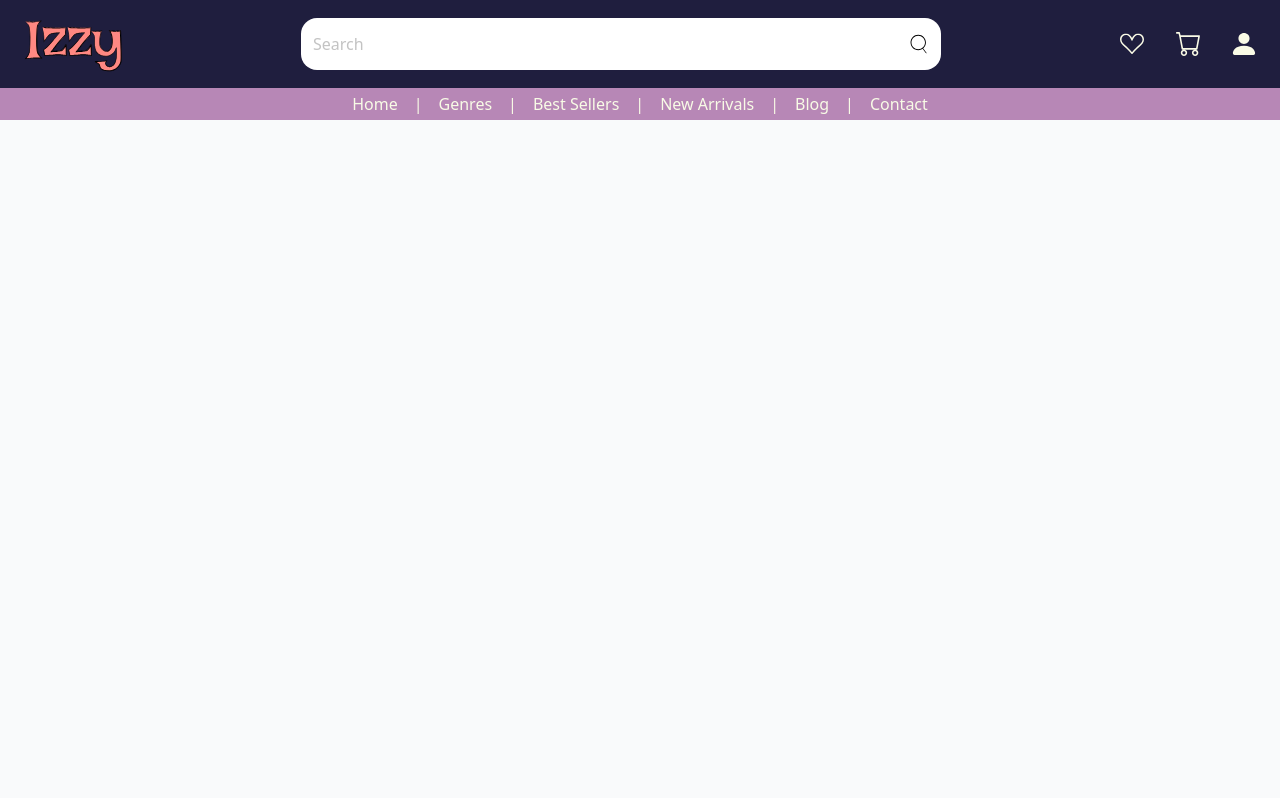
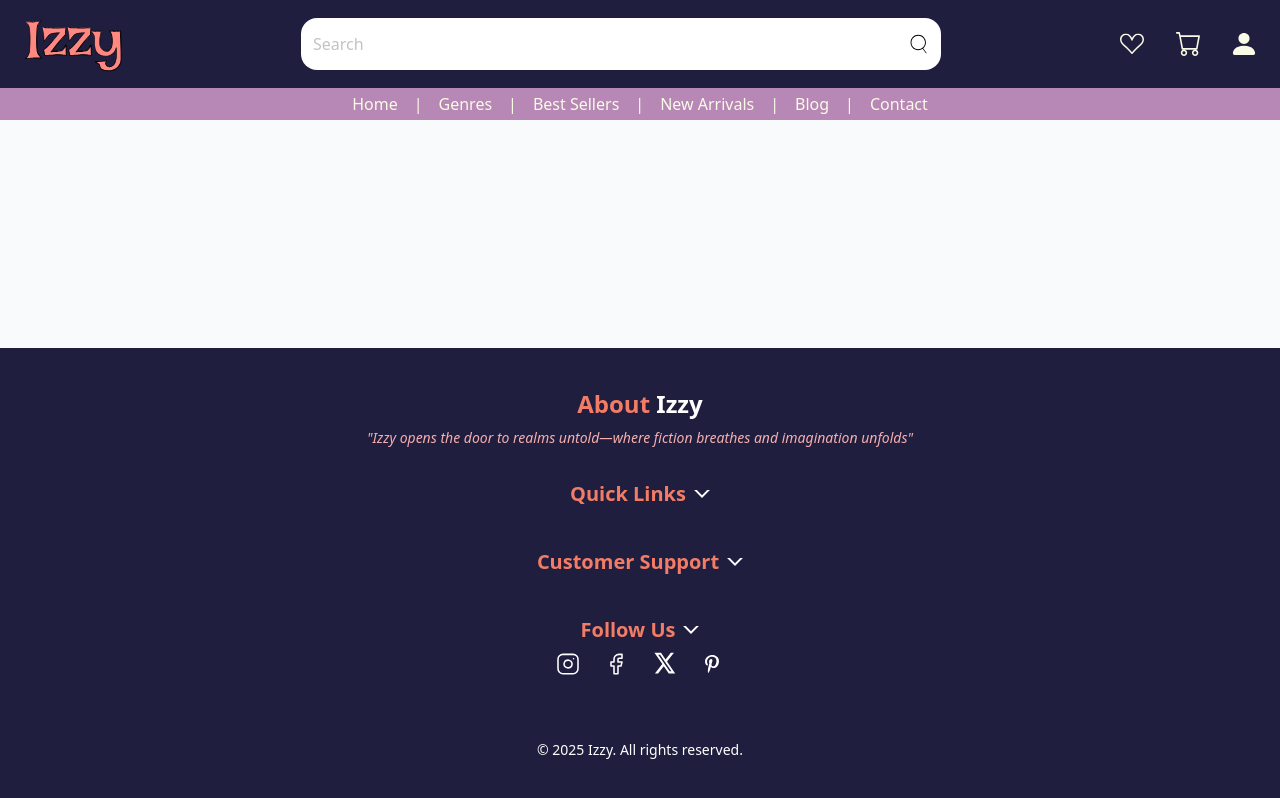
Before and after one commit to Mukeshwritecodes/Izzy, a React (Vite) app: page /orders in a window 1280 px wide. Built offline with nearby package versions, Linux system fonts and the light colour scheme.

Commit message:
Add Footer component

```diff
--- a/src/App.jsx
+++ b/src/App.jsx
@@ -1,13 +1,11 @@
-// App.jsx
 import React from "react";
 import { Routes, Route } from "react-router-dom";
 
 // Layout Components
 import Navbar from "./components/layout/Navbar";
-// import Sidebar from "./components/layout/Sidebar";
-// import Footer from "./components/layout/Footer";
+import Footer from "./components/layout/Footer";
 
-// Pages (use your actual filenames)
+// Pages (commented for now)
 // import Home from "./pages/Home";
 // import Catalog from "./pages/Catalog";
 // import Product from "./pages/Product";
@@ -38,7 +36,7 @@ export default function App() {
         </Routes>
       </main>
 
-      {/* <Footer /> */}
+      <Footer />
     </div>
   );
 }
--- a/src/components/layout/Footer.jsx
+++ b/src/components/layout/Footer.jsx
@@ -0,0 +1,86 @@
+import { useState } from "react";
+import DownArrow from "../../assets/icons/DownArrow.svg?react";
+import Instagram from "../../assets/icons/Instagram.svg?react";
+import Facebook from "../../assets/icons/Facebook.svg?react";
+import Twitter from "../../assets/icons/Twitter.svg?react";
+import Pinterest from "../../assets/icons/Pinterest.svg?react";
+
+export default function Footer() {
+  const [showLinks, setShowLinks] = useState(false);
+  const [showSupport, setShowSupport] = useState(false);
+
+  return (
+    <footer className="bg-[#1F1E3E] text-[#F8FBE6] px-6 py-10">
+      <div className="max-w-4xl mx-auto flex flex-col items-center text-center gap-8">
+
+        {/* About Izzy */}
+        <div>
+          <div className="mb-2">
+            <span className="text-2xl font-semibold">
+              <span className="text-[#F27C66]">About</span>{" "}
+              <span className="text-white">Izzy</span>
+            </span>
+          </div>
+          <p className="text-sm italic" style={{ color: "#F8AFAF" }}>
+            "Izzy opens the door to realms untold—where fiction breathes and imagination unfolds"
+          </p>
+        </div>
+
+        {/* Quick Links */}
+        <div>
+          <button
+            onClick={() => setShowLinks(!showLinks)}
+            className="flex items-center justify-center gap-2 mb-2"
+          >
+            <span className="text-[#F27C66] text-xl font-semibold">Quick Links</span>
+            <DownArrow className="h-4 w-4 text-[#F27C66]" />
+          </button>
+          {showLinks && (
+            <ul className="text-sm space-y-1">
+              <li><a href="/" className="text-[#F8AFAF] hover:underline">Home</a></li>
+              <li><a href="/catalog" className="text-[#F8AFAF] hover:underline">Best Sellers</a></li>
+              <li><a href="/authors" className="text-[#F8AFAF] hover:underline">Authors</a></li>
+            </ul>
+          )}
+        </div>
+
+        {/* Customer Support */}
+        <div>
+          <button
+            onClick={() => setShowSupport(!showSupport)}
+            className="flex items-center justify-center gap-2 mb-2"
+          >
+            <span className="text-[#F27C66] text-xl font-semibold">Customer Support</span>
+            <DownArrow className="h-4 w-4 text-[#F27C66]" />
+          </button>
+          {showSupport && (
+            <ul className="text-sm space-y-1">
+              <li><a href="/contact" className="text-[#F8AFAF] hover:underline">Contact Us</a></li>
+              <li><a href="/faq" className="text-[#F8AFAF] hover:underline">FAQs</a></li>
+              <li><a href="/returns" className="text-[#F8AFAF] hover:underline">Shipping & Returns</a></li>
+            </ul>
+          )}
+        </div>
+
+        {/* Follow Us */}
+        <div>
+          <div className="flex items-center justify-center gap-2 mb-2">
+            <span className="text-[#F27C66] text-xl font-semibold">Follow Us</span>
+            <DownArrow className="h-4 w-4 text-[#F27C66]" />
+          </div>
+          <div className="flex justify-center space-x-6 mt-2">
+            <Instagram className="h-6 w-6 text-[#F8FBE6] hover:text-[#F27C66] cursor-pointer" />
+            <Facebook className="h-6 w-6 text-[#F8FBE6] hover:text-[#F27C66] cursor-pointer" />
+            <Twitter className="h-6 w-6 text-[#F8FBE6] hover:text-[#F27C66] cursor-pointer" />
+            <Pinterest className="h-6 w-6 text-[#F8FBE6] hover:text-[#F27C66] cursor-pointer" />
+          </div>
+        </div>
+
+        {/* Copyright */}
+        <div className="text-sm text-white mt-8">
+          © 2025 Izzy. All rights reserved.
+        </div>
+      </div>
+    </footer>
+  );
+}
```
